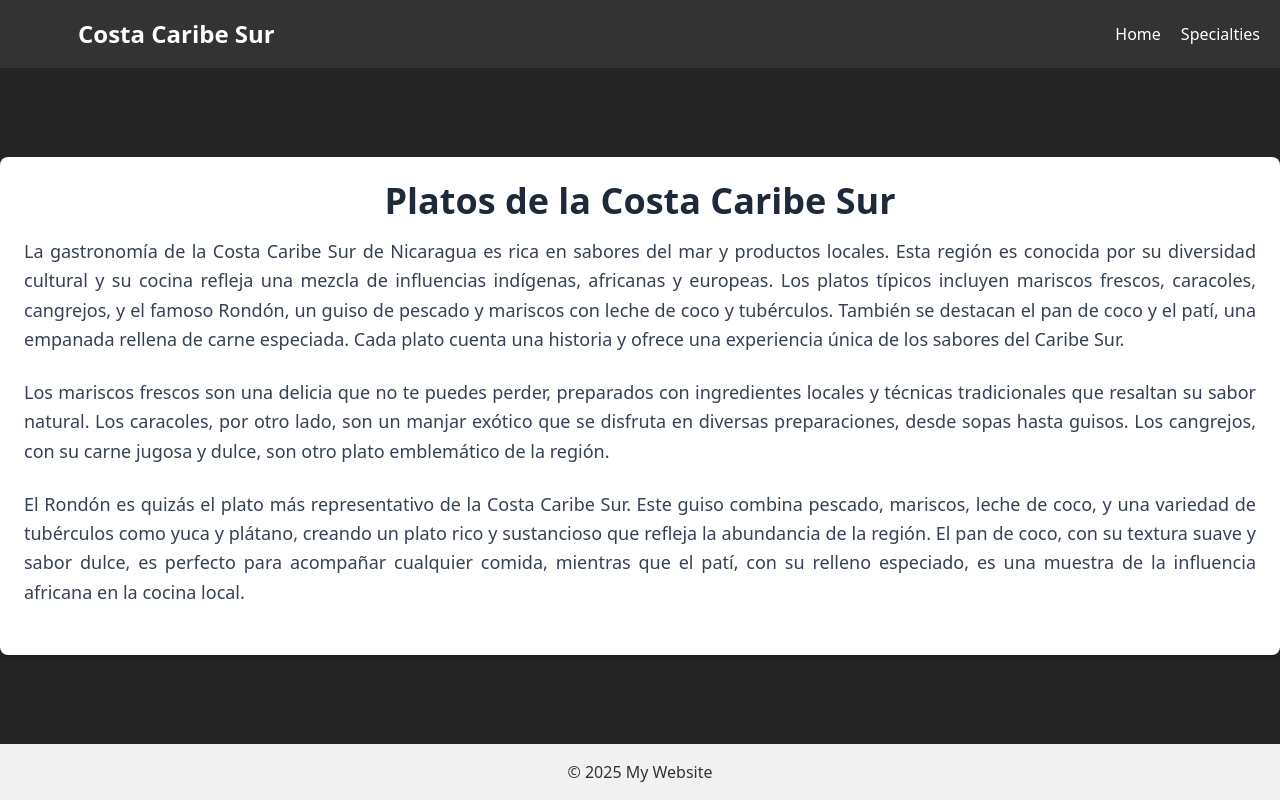
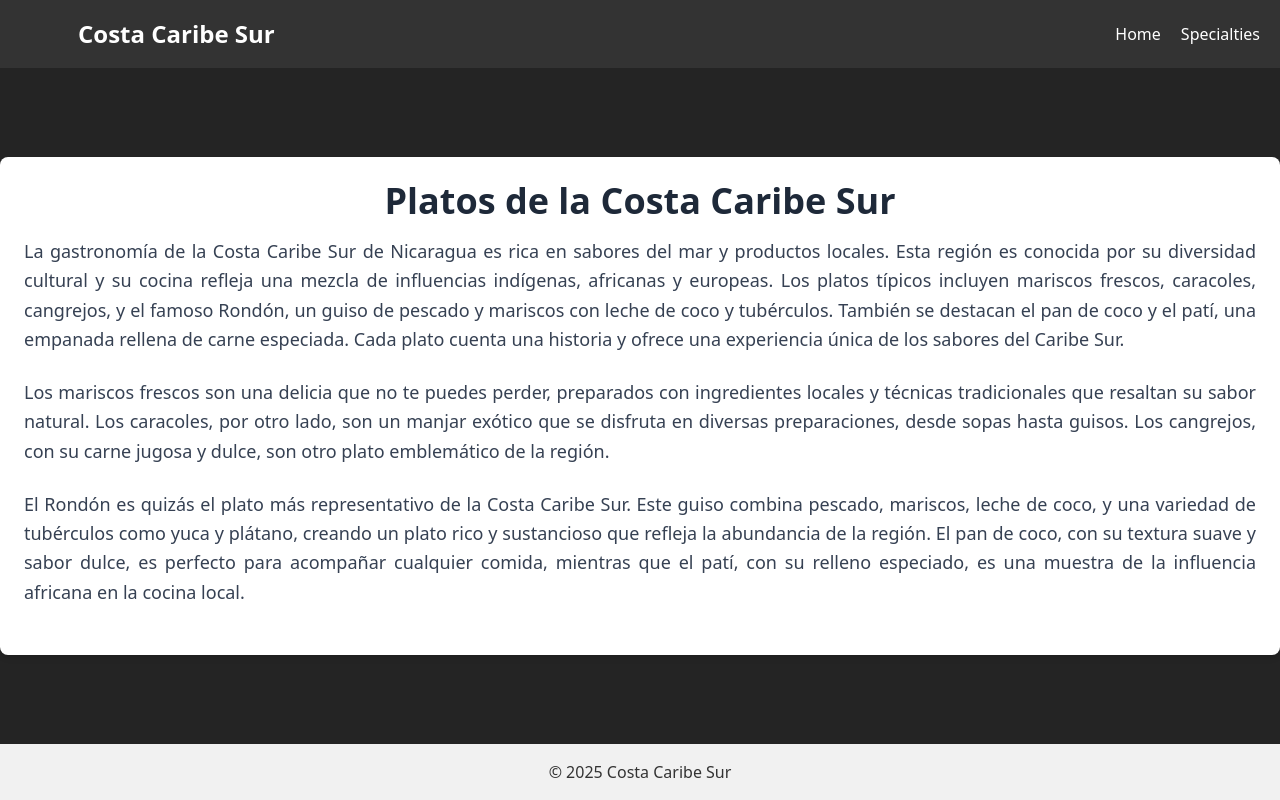
Before and after one commit to michellsomarriba/UAM-orgullo-patrio, a React (Vite) app: page / in a window 1280 px wide. Built offline with nearby package versions, Linux system fonts and the light colour scheme; grey boxes are pictures that could not be loaded.

Commit message:
Update footer copyright text to reflect new branding

```diff
--- a/src/App.tsx
+++ b/src/App.tsx
@@ -27,7 +27,7 @@ function App() {
         <Outlet />
       </main>
       <footer>
-        <p>&copy; 2025 My Website</p>
+        <p>&copy; 2025 Costa Caribe Sur</p>
       </footer>
     </div>
     // <main className="min-h-screen">
```
